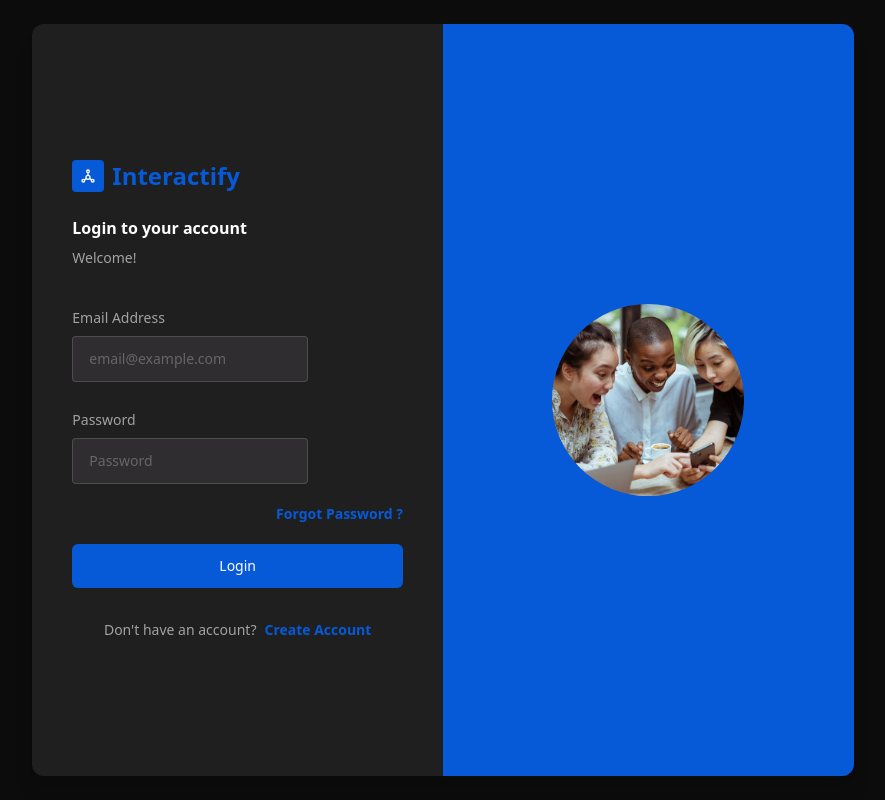
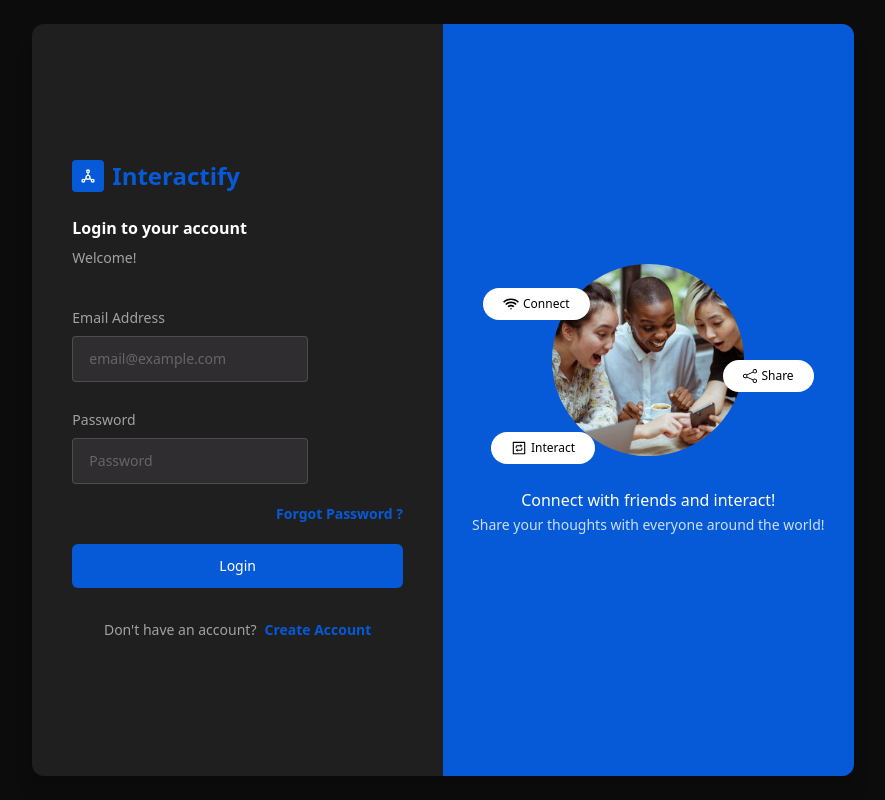
Before and after one commit to akshaykumarhp/Interactify-socialmedia-project, a React (Create React App) app: page /login in a window 1280 px wide. Shown: the whole page, without its empty margins (197-1082 px from the left). Built offline with nearby package versions, Linux system fonts and the light colour scheme.

Commit message:
Improvised Login page

```diff
--- a/src/pages/Login.jsx
+++ b/src/pages/Login.jsx
@@ -3,7 +3,10 @@ import { Link } from "react-router-dom";
 import { useDispatch } from "react-redux";
 import { useForm } from "react-hook-form";
 import { TbSocial } from "react-icons/tb";
+import { BsShare } from "react-icons/bs";
 import { Loading, TextInput } from '../components';
+import { ImConnection } from "react-icons/im";
+import { AiOutlineInteraction } from "react-icons/ai";
 import CustomButton from '../components/CustomButton';
 import { useState } from 'react';
 import { BgImage } from '../assets';
@@ -17,14 +20,13 @@ const Login = () => {
     mode: "onChange",
   });
 
+  const onSubmit = async(data) => {
+
+  }
+
   const [errMsg, setErrMsg] = useState("");
   const [isSubmitting, setIsSubmitting] = useState(false);
   const dispatch = useDispatch();
-
-  const onSubmit = data => {
-    // Handle form submission
-    console.log(data);
-  };
 
   return (
     <div className='bg-bgColor w-full h-[100vh] flex items-center justify-center p-6'>
@@ -100,7 +102,32 @@ const Login = () => {
               <img
                 src={BgImage}
                 alt='Bg Image'
-                className='w-48 2xl:w-64 h-48 2xl:h-64 rounded-full object-cover'/>
+                className='w-48 2xl:w-64 h-48 2xl:h-64 rounded-full object-cover mb-8'
+              />
+
+              <div className='absolute flex items-center gap-1 bg-white right-10 top-15 py-2 px-5 rounded-full'>
+                <BsShare size={14} />
+                <span className='text-xs font-medium'>Share</span>
+              </div>
+
+              <div className='absolute flex items-center gap-1 bg-white left-10 top-6 py-2 px-5 rounded-full'>
+                <ImConnection />
+                <span className='text-xs font-medium'>Connect</span>
+              </div>
+
+              <div className='absolute flex items-center gap-1 bg-white left-12 bottom-6 py-2 px-5 rounded-full'>
+                <AiOutlineInteraction />
+                <span className='text-xs font-medium'>Interact</span>
+              </div>
+          </div>
+
+          <div className='mt16 text-center'>
+            <p className='text-white text-base'>
+              Connect with friends and interact!
+            </p>
+            <span className='text-sm text-white/80'>
+              Share your thoughts with everyone around the world!
+            </span>
           </div>
         </div>
       </div>
```
